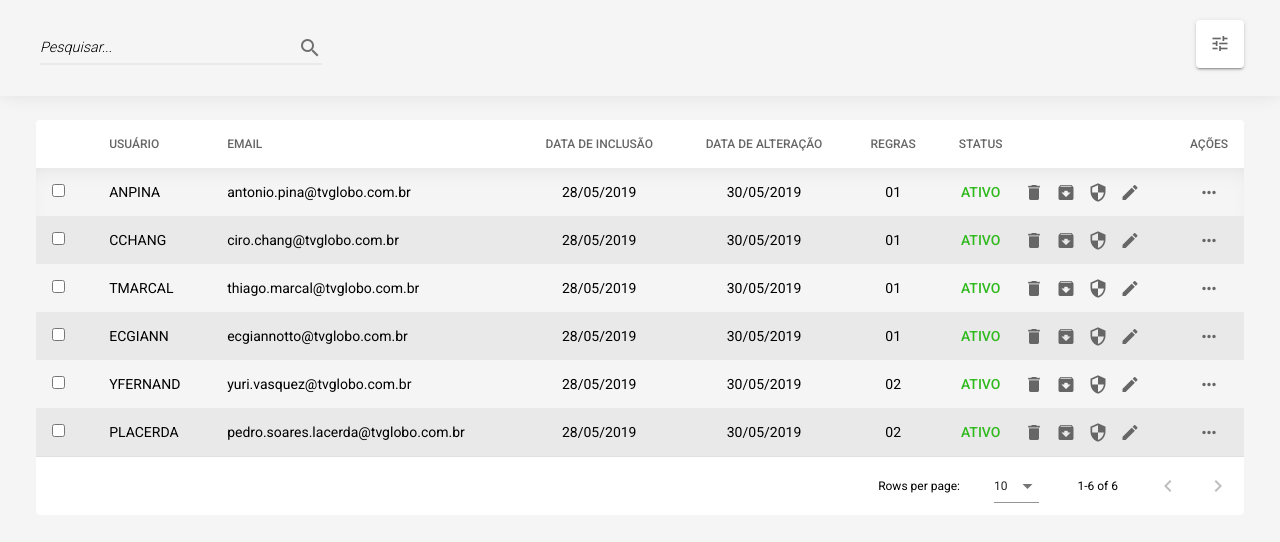
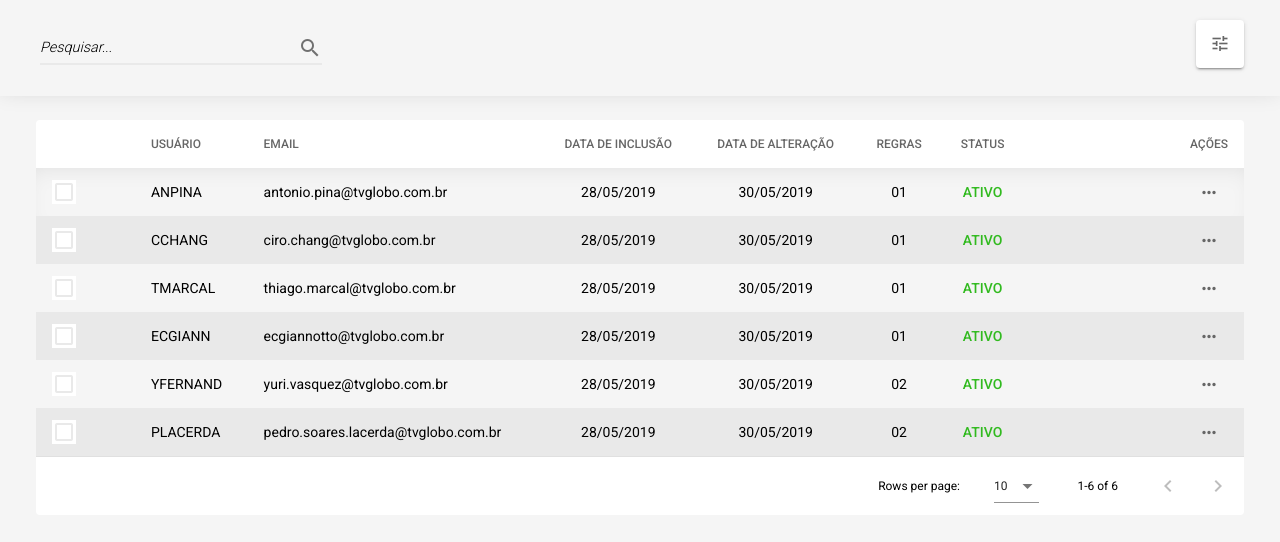
Before and after one commit to adrianorod/test-front-storm, a Vue app: page / in a window 1280 px wide. Shown: the top 542 px of the page. Built offline with nearby package versions, Linux system fonts and the light colour scheme.

Commit message:
refactor(userlist): modifica template e adiciona estilo hover

```diff
--- a/src/components/user-list/UserList.vue
+++ b/src/components/user-list/UserList.vue
@@ -3,36 +3,53 @@
     :headers="headers"
     :items="users"
     item-key="id"
+    show-select
+    single-select
     :loading="isLoading"
     loading-text="Carregando..."
     :search="search"
     class="user-list"
+    v-model="selectedRow"
   >
-    <template v-slot:body="{ items }">
-      <tbody>
-        <tr v-for="item in items" :key="item.id">
-          <td class="item-check">
-            <input type="checkbox" />
-          </td>
-          <td class="item-user">{{ item.user }}</td>
-          <td class="item-email">{{ item.email }}</td>
-          <td class="item-inclusion-date">{{ item.inclusionDate }}</td>
-          <td class="item-change-date">{{ item.changeDate }}</td>
-          <td class="item-rules">{{ item.rules }}</td>
-          <td class="item-status">
-            {{ item.status ? 'ATIVO' : 'INATIVO' }}
-          </td>
-          <td class="px-0 item-btn-acoes">
-            <v-icon size="20" color="#666666" class="mr-3">mdi-delete</v-icon>
-            <v-icon size="20" color="#666666" class="mr-3">mdi-package-down</v-icon>
-            <v-icon size="20" color="#666666" class="mr-3">mdi-security</v-icon>
-            <v-icon size="20" color="#666666">mdi-pencil</v-icon>
-          </td>
-          <td class="item-acoes">
-            <v-icon size="20" color="#666666">mdi-dots-horizontal</v-icon>
-          </td>
-        </tr>
-      </tbody>
+    <template v-slot:item.status="{ item }">
+      <span class="item-status">{{ item.status ? 'ATIVO' : 'INATIVO' }}</span>
+    </template>
+    <template v-slot:item.btnAcoes>
+      <div class="item-btn-acoes mx-n3">
+        <v-icon
+          size="20"
+          color="#666666"
+          class="mr-3"
+          @click.prevent="resetActions"
+        >mdi-delete</v-icon>
+        <v-icon
+          size="20"
+          color="#666666"
+          class="mr-3"
+          @click.prevent="resetActions"
+        >mdi-package-down</v-icon>
+        <v-icon
+          size="20"
+          color="#666666"
+          class="mr-3"
+          @click.prevent="resetActions"
+        >mdi-security</v-icon>
+        <v-icon
+          size="20"
+          color="#666666"
+          @click.prevent="resetActions"
+        >mdi-pencil</v-icon>
+      </div>
+    </template>
+    <template v-slot:item.acoes="{ item }">
+      <v-icon
+        size="20"
+        color="#666666"
+        class="item-acoes"
+        @click.prevent="selectedRow = [item]"
+      >
+        mdi-dots-horizontal
+      </v-icon>
     </template>
   </v-data-table>
 </template>
@@ -45,7 +62,7 @@ export default {
 
   data: () => ({
     headers: [
-      { text: '', value: 'check' },
+      { text: '', value: '', sortable: false },
       { text: 'USUÁRIO', value: 'user' },
       { text: 'EMAIL', value: 'email' },
       {
@@ -75,6 +92,7 @@ export default {
       {
         text: '',
         value: 'btnAcoes',
+        align: 'end',
         sortable: false,
         width: 150,
       },
@@ -86,6 +104,7 @@ export default {
         width: 70,
       },
     ],
+    selectedRow: [],
   }),
 
   mounted() {
@@ -106,6 +125,12 @@ export default {
       return this.$store.state.users.usersLoadStatus === CONST.LOAD_STATUS.ERROR;
     },
   },
+
+  methods: {
+    resetActions() {
+      this.selectedRow = [];
+    },
+  },
 };
 </script>
 
@@ -124,23 +149,21 @@ export default {
       td {
         border-bottom: 0 !important;
 
-        &.item-inclusion-date,
-        &.item-change-date,
-        &.item-rules,
-        &.item-status,
-        &.item-acoes {
-          text-align: center;
+        .item-status {
+          color: #31BA1F;
+          font-weight: 500;
         }
 
-        &.item-check {
-          > input {
-            background-color: #fff;
-          }
+        .item-acoes {
+          cursor: pointer;
         }
 
-        &.item-status {
-          color: #31BA1F;
-          font-weight: 500;
+        .item-btn-acoes {
+          display: none;
+
+          .v-icon {
+            cursor: pointer;
+          }
         }
 
         .v-data-table__checkbox .v-icon {
@@ -164,6 +187,25 @@ export default {
       &:nth-child(odd) {
         background-color: #F5F5F5;
       }
+
+      &.v-data-table__selected,
+      &.v-data-table__selected:hover {
+        background-color: #fff !important;
+        color: #E9E9E9;
+
+        > td {
+          border-bottom: 2px solid #D83367 !important;
+
+          > .item-status,
+          > .item-acoes {
+            color: #E9E9E9 !important;
+          }
+
+          > .item-btn-acoes {
+            display: block;
+          }
+        }
+      }
     }
   }
 }
```
